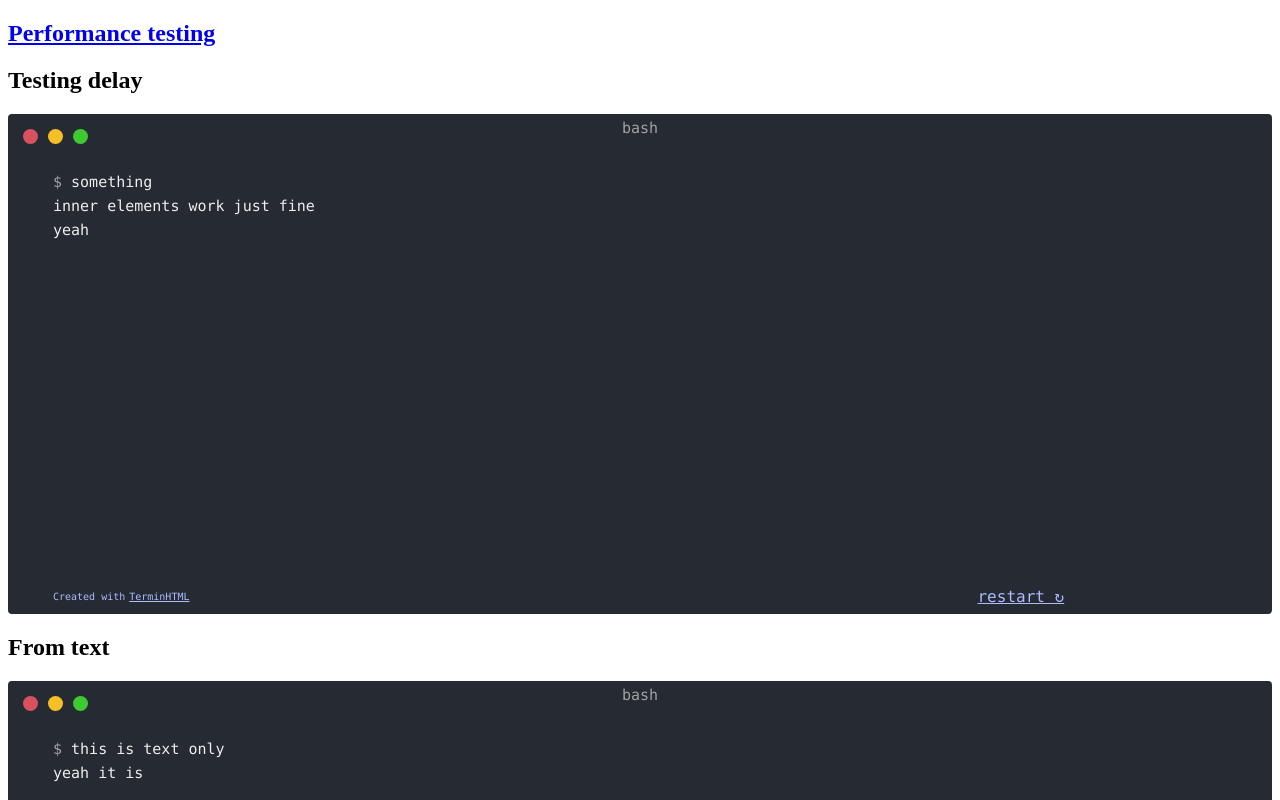
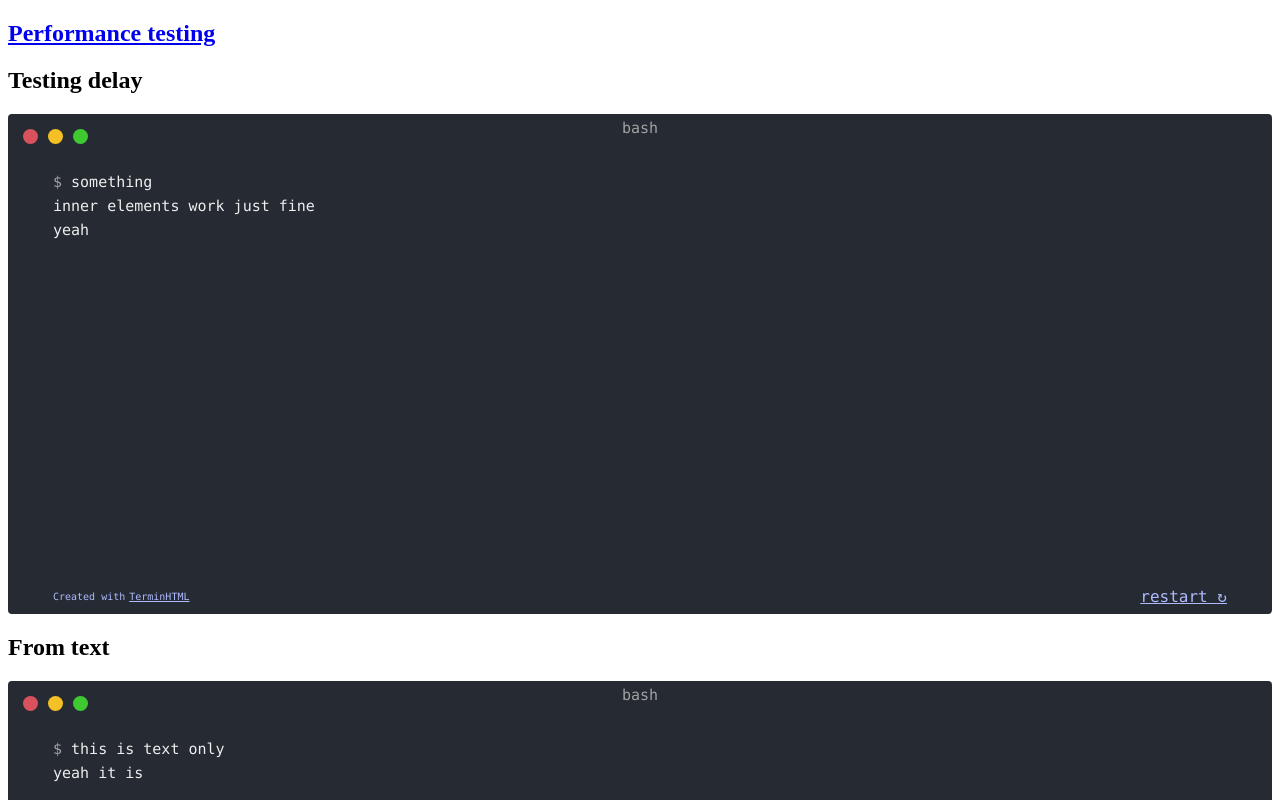
Before and after one commit to nickderobertis/terminhtml-js, a website built with Vite: page dev-src/index.html in a window 1280 px wide. Shown: the top 800 px of the page. Built offline with nearby package versions, Linux system fonts and the light colour scheme.

Commit message:
feat: Adjust layout of bottom bar, should be more consistent across device sizes and platforms

```diff
--- a/src/bottom-bar/bar.ts
+++ b/src/bottom-bar/bar.ts
@@ -24,24 +24,27 @@ export function createBottomBar({
   bottomBar.setAttribute("data-terminal-bottom-bar", "");
 
   bottomBar.appendChild(brandingElement);
+  const terminalControlContainer = document.createElement("span");
+  terminalControlContainer.setAttribute("data-terminal-control-container", "");
+  bottomBar.appendChild(terminalControlContainer);
 
   const speedControl = createSpeedControl({ onSlowDown, onSpeedUp });
-  bottomBar.appendChild(speedControl);
+  terminalControlContainer.appendChild(speedControl);
 
   const restart = createRestartButton({ onRestart });
 
   function switchToRestart() {
-    if (restart.parentElement === bottomBar) {
+    if (restart.parentElement === terminalControlContainer) {
       return;
     }
-    bottomBar.replaceChild(restart, speedControl);
+    terminalControlContainer.replaceChild(restart, speedControl);
   }
 
   function switchToSpeedControl() {
-    if (speedControl.parentElement === bottomBar) {
+    if (speedControl.parentElement === terminalControlContainer) {
       return;
     }
-    bottomBar.replaceChild(speedControl, restart);
+    terminalControlContainer.replaceChild(speedControl, restart);
   }
 
   return { element: bottomBar, switchToRestart, switchToSpeedControl };
--- a/src/termynal.css
+++ b/src/termynal.css
@@ -6,7 +6,7 @@
   --color-copied-background: #b2d7a4;
   --color-copied-text: #252a33;
 
-  --terminal-padding-left: 45px;
+  --terminal-horizontal-padding: 45px;
 }
 
 [data-termynal] {
@@ -142,16 +142,16 @@ div[data-terminal-top-bar] {
 [data-terminal-bottom-bar] {
   position: absolute;
   bottom: 0.5em;
-  width: 80%;
+  width: 100%;
   display: flex;
   justify-content: space-between;
   color: var(--color-terminal-control-text);
-  padding-left: var(--terminal-padding-left);
 }
 
 [data-terminal-branding] {
   display: flex;
   align-items: center;
+  padding-left: var(--terminal-horizontal-padding);
 }
 
 [data-terminal-branding] a {
@@ -163,6 +163,10 @@ div[data-terminal-top-bar] {
   color: var(--color-terminal-control-text);
   font-size: 10px;
   margin-right: 4px;
+}
+
+span[data-terminal-control-container] {
+  padding-right: var(--terminal-horizontal-padding)
 }
 
 [data-termynal-lines] {
@@ -186,7 +190,7 @@ div[data-terminal-top-bar] {
 
 span[data-terminal-line-spacer] {
   height: 100%;
-  min-width: var(--terminal-padding-left);
+  min-width: var(--terminal-horizontal-padding);
 }
 
 [data-terminal-copy-button] {
```
